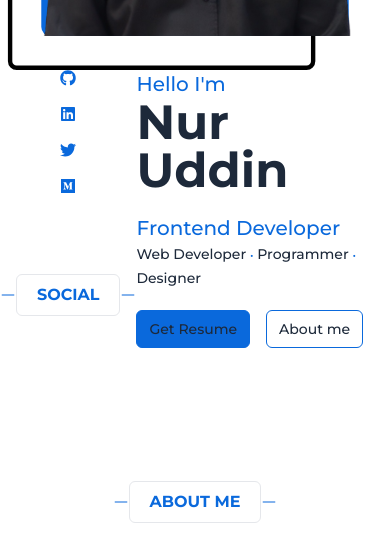
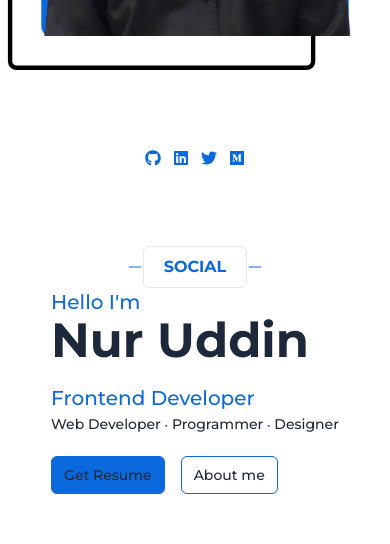
Before and after one commit to itznur07/portfolio, a React (Create React App) app: page / in a window 390 px wide. Shown: the part 431-975 px from the top of the page. Built offline with nearby package versions, Linux system fonts and the light colour scheme.

Commit message:
Portfolio updated

```diff
--- a/src/Components/About.js
+++ b/src/Components/About.js
@@ -10,7 +10,7 @@ const About = () => {
   const { color } = useSelector((state) => state.datas);
 
   return (
-    <div className='max-w-7xl mx-auto md:h-96 h-auto  md:mb-0 mb-44'>
+    <div className='max-w-7xl mx-auto md:h-96 h-auto  md:mb-0 my-28'>
       <div className='md:flex md:flex-row flex flex-col-reverse items-center justify-around md:mx-0 mx-5 md:gap-y-0 gap-y-10'>
         {/* div 1 */}
         <div className='space-y-5 md:text-start text-center'>
--- a/src/Components/Banner.js
+++ b/src/Components/Banner.js
@@ -10,15 +10,15 @@ const Banner = () => {
   const { color } = useSelector((state) => state.datas);
 
   return (
-    <div className='max-w-7xl mx-auto h-screen'>
+    <div className='max-w-7xl mx-auto md:h-screen h-auto md:mb-0'>
       <div className='md:mt-20'>
         <div className='flex md:flex-row flex-col-reverse items-center justify-between'>
-          <div className='flex'>
+          <div className='flex md:flex-row  flex-col md:mt-0 mt-20'>
             {/* div 1 */}
             <div className='flex flex-col space-y-20 items-center'>
               <div
                 style={{ color: color }}
-                className='flex flex-col items-center space-y-5'
+                className='flex md:flex-col flex-row items-center md:space-y-5 space-x-3'
               >
                 <Icon
                   icon={<FaGithub />}
@@ -44,7 +44,7 @@ const Banner = () => {
             </div>
             {/* div 1 */}
             {/* div 2 */}
-            <div className=''>
+            <div className='md:mt-0'>
               <p style={{ color: color }} className='text-xl font-medium'>
                 Hello I'm
               </p>
```
